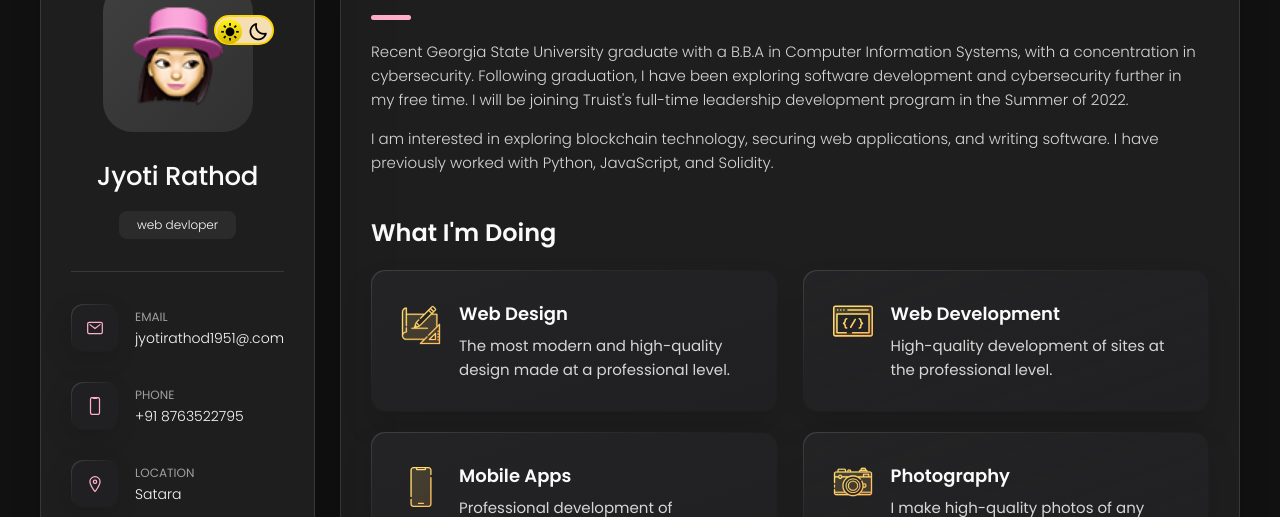
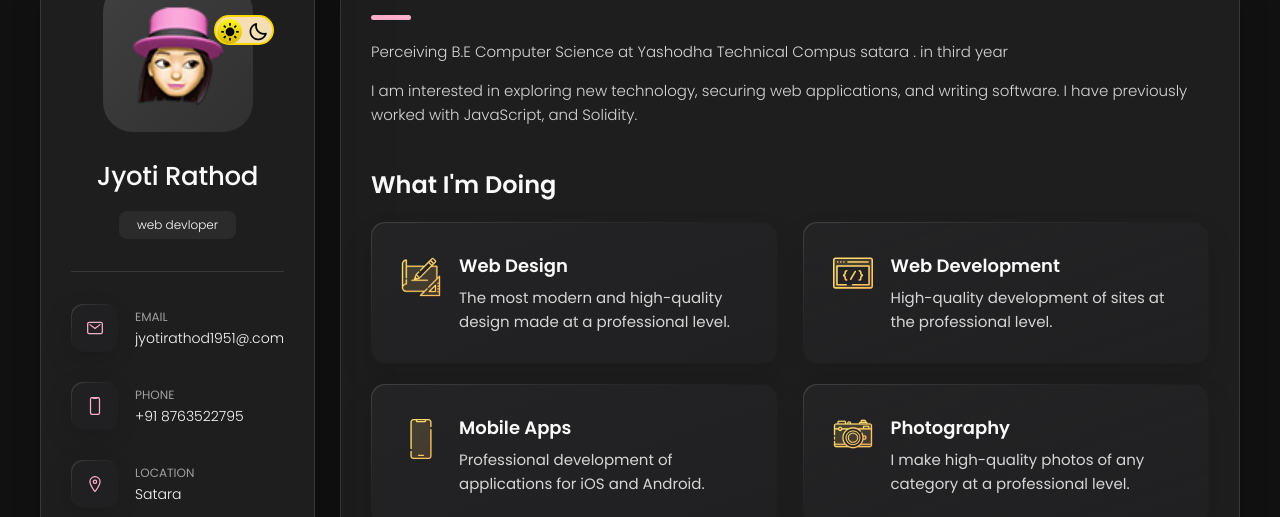
Before and after one commit to jyotirathod1951/Portfolio, a plain HTML site: page index.html in a window 1280 px wide. Shown: the part 139-656 px from the top of the page. Drawn offline with nearby package versions, Linux system fonts and the light colour scheme.

Commit message:
Update index.html

```diff
--- a/index.html
+++ b/index.html
@@ -5,7 +5,7 @@
   <meta charset="UTF-8">
   <meta http-equiv="X-UA-Compatible" content="IE=edge">
   <meta name="viewport" content="width=device-width, initial-scale=1.0">
-  <title>Yasmin Martinez</title>
+  <title>Jyoti Portfolio</title>
 
   <!--
     - favicon LOGO ON TAB
@@ -232,15 +232,12 @@
 
         <section class="about-text">
           <p>
-            Recent Georgia State University graduate with a B.B.A in Computer Information Systems,
-            with a concentration in cybersecurity. Following graduation, I have been exploring software development
-            and cybersecurity further in my free time. I will be joining Truist's full-time leadership development
-            program in the Summer of 2022.
+             Perceiving B.E Computer Science at Yashodha Technical Compus satara . in third year
           </p>
 
           <p>
-            I am interested in exploring blockchain technology, securing web applications, and writing software.
-            I have previously worked with Python, JavaScript, and Solidity.
+            I am interested in exploring new technology, securing web applications, and writing software.
+            I have previously worked with  JavaScript, and Solidity.
           </p>
         </section>
 
```
